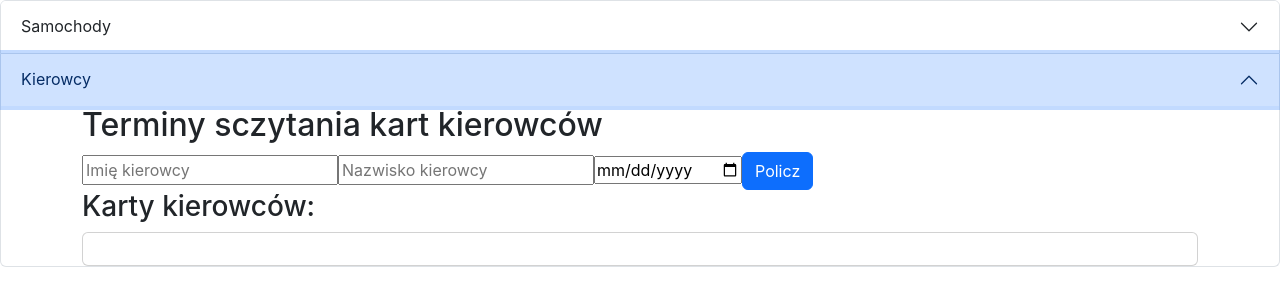
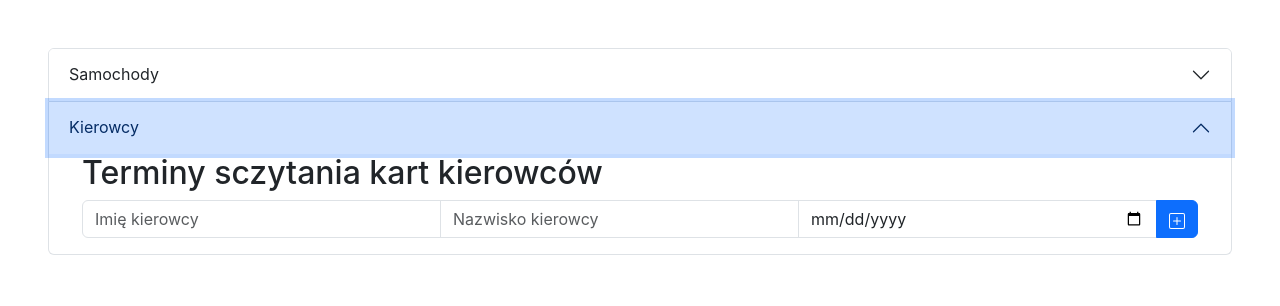
Before and after one commit to qolvap/records-reminder, a React (Create React App) app: page / in a window 1280 px wide. Both pictures are taken after a click on the button "Kierowcy". Shown: the top 306 px of the page. Built offline with nearby package versions, Linux system fonts and the light colour scheme.

Commit message:
🎨 improved general & driver component styling

```diff
--- a/package.json
+++ b/package.json
@@ -9,6 +9,7 @@
     "bootstrap": "^5.3.3",
     "react": "^18.2.0",
     "react-bootstrap": "^2.10.2",
+    "react-bootstrap-icons": "^1.11.3",
     "react-dom": "^18.2.0",
     "react-scripts": "5.0.1",
     "web-vitals": "^2.1.4"
--- a/src/Components/DriverDeadlineReminder.js
+++ b/src/Components/DriverDeadlineReminder.js
@@ -1,9 +1,18 @@
 import React, { useState, useEffect } from 'react';
+
 import Alert from 'react-bootstrap/Alert';
 import Badge from 'react-bootstrap/Badge';
 import ProgressBar from 'react-bootstrap/ProgressBar';
 import Button from 'react-bootstrap/Button';
+import ButtonGroup from 'react-bootstrap/ButtonGroup';
 import Card from 'react-bootstrap/Card';
+import Form from 'react-bootstrap/Form';
+import InputGroup from 'react-bootstrap/InputGroup';
+
+import { PlusSquare } from 'react-bootstrap-icons';
+import { CheckSquareFill } from 'react-bootstrap-icons';
+import { Trash } from 'react-bootstrap-icons';
+import { PencilSquare } from 'react-bootstrap-icons';
 
 const DriverDeadlineReminder = ({ addDriverData, driverData, setDriverData }) => {
   const [driverFirstName, setDriverFirstName] = useState('');
@@ -107,13 +116,13 @@ const DriverDeadlineReminder = ({ addDriverData, driverData, setDriverData }) =>
           {alertMessage}
         </Alert>
       )}
-      <input type="text" value={driverFirstName} onChange={(e) => setDriverFirstName(e.target.value)} placeholder="Imię kierowcy" />
-      <input type="text" value={driverSecondName} onChange={(e) => setDriverSecondName(e.target.value)} placeholder="Nazwisko kierowcy" />
-      <input type="date" value={cardDate} onChange={(e) => setCardDate(e.target.value)} placeholder="Wybierz datę" />
-      <Button variant="primary" onClick={calculateDeadline}>Policz</Button>
-
-      <h3>Karty kierowców:</h3>
-      <Card body>
+      <InputGroup className="mb-3">
+      <Form.Control type="text" className="form-control" value={driverFirstName} onChange={(e) => setDriverFirstName(e.target.value)} placeholder="Imię kierowcy" />
+      <Form.Control type="text" className="form-control" value={driverSecondName} onChange={(e) => setDriverSecondName(e.target.value)} placeholder="Nazwisko kierowcy" />
+      <Form.Control type="date" className="form-control" value={cardDate} onChange={(e) => setCardDate(e.target.value)} placeholder="Wybierz datę" />
+      <Button className="ml-2" variant="primary" onClick={calculateDeadline} > <PlusSquare /></Button>
+</InputGroup>
+      {driverData.length > 0 && <h3>Karty kierowców:</h3>}
         {driverData.map((data) => {
           let daysLeft = Math.ceil((data.deadlineDate - new Date()) / (1000 * 60 * 60 * 24));
           if (daysLeft < 0) {
@@ -127,16 +136,19 @@ const DriverDeadlineReminder = ({ addDriverData, driverData, setDriverData }) =>
           }
           const progressBarNow = Math.floor((daysLeft / 28) * 100);
           return (
-            <li key={data.id}>
+            <li key={data.id} style={{ listStyleType: 'none' }}>
               {editingId === data.id ? (
                 <>
-                  <input type="text" value={driverFirstName} onChange={(e) => setDriverFirstName(e.target.value)} placeholder="Imię kierowcy" />
-                  <input type="text" value={driverSecondName} onChange={(e) => setDriverSecondName(e.target.value)} placeholder="Nazwisko kierowcy" />
-                  <input type="date" value={cardDate} onChange={(e) => setCardDate(e.target.value)} placeholder="Wybierz datę" />
-                  <Button variant="primary" onClick={() => updateDriverData(data.id)}>Zapisz</Button>
+                <InputGroup className="mb-3">
+                  <Form.Control type="text" className="form-control" value={driverFirstName} onChange={(e) => setDriverFirstName(e.target.value)} placeholder="Imię kierowcy" />
+                  <Form.Control type="text" className="form-control" value={driverSecondName} onChange={(e) => setDriverSecondName(e.target.value)} placeholder="Nazwisko kierowcy" />
+                  <Form.Control type="date" className="form-control" value={cardDate} onChange={(e) => setCardDate(e.target.value)} placeholder="Wybierz datę" />
+                  <Button variant="primary" onClick={() => updateDriverData(data.id)} ><CheckSquareFill /></Button>
+                  </InputGroup>
                 </>
               ) : (
                 <>
+                <Card body className="shadow p-3 mb-5 bg-white rounded">
                   <p>Kierowca: {data.driverFirstName} {data.driverSecondName}</p>
                   <p>Data ostatniego pobrania karty: <Badge bg="secondary">{data.cardDate.toLocaleDateString()}</Badge></p>
                   <p>Data kolejnego pobrania karty: <Badge bg="warning" text="dark">{data.deadlineDate.toLocaleDateString()}</Badge></p>
@@ -147,14 +159,16 @@ const DriverDeadlineReminder = ({ addDriverData, driverData, setDriverData }) =>
                       <ProgressBar now={progressBarNow} variant={progressBarVariant || "primary"} label={`${daysLeft} dni`} />
                     </>
                   )}
-                  <Button variant="outline-warning" onClick={() => editDriverData(data.id)}>Zmień</Button>
-                  <Button variant="outline-danger" onClick={() => deleteDriverData(data.id)}>Usuń</Button>
+                  <ButtonGroup>
+                  <Button className="mt-2" variant="outline-warning" onClick={() => editDriverData(data.id)}><PencilSquare /></Button>
+                  <Button className="mt-2" variant="outline-danger" onClick={() => deleteDriverData(data.id)}><Trash/></Button>
+                  </ButtonGroup>
+                  </Card>
                 </>
               )}
             </li>
           );
         })}
-        </Card>
     </div>
   );
 };
--- a/src/Components/MainComponent.js
+++ b/src/Components/MainComponent.js
@@ -26,7 +26,7 @@ const MainComponent = ({ addCarData, carData, addDriverData, driverData, setDriv
   };
 
   return (
-    <Accordion defaultActiveKey="0">
+    <Accordion defaultActiveKey="0" className="m-5">
      <Accordion.Item eventKey="0">
       <Accordion.Header onClick={handleCarClick}>Samochody</Accordion.Header>
       {showCarComponent && <CarDeadlineReminder addCarData={addCarData} carData={carData} setCarData={setCarData} />}
```
Also changed, not shown: 1 other file (tests, documents, lock files or other folders).
